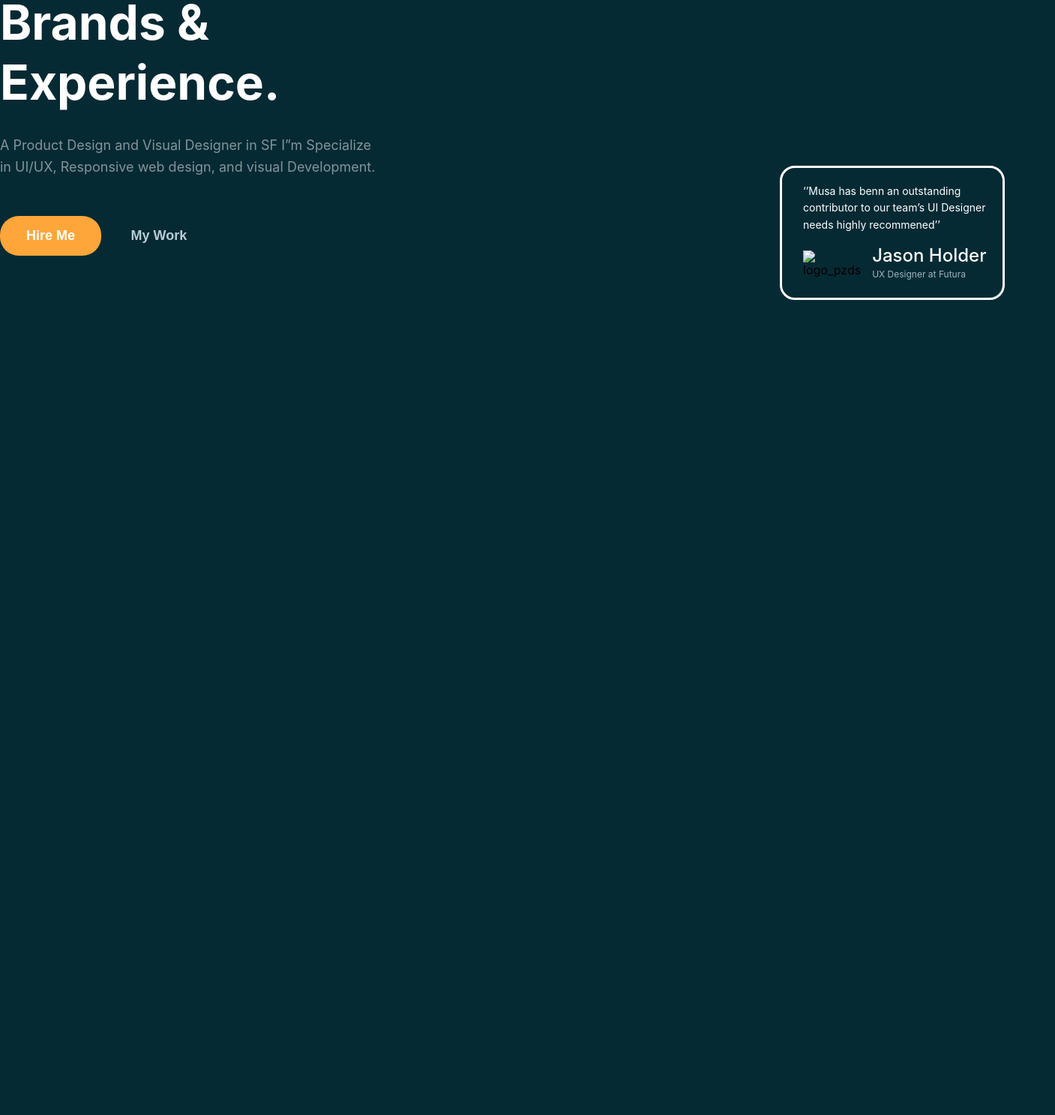
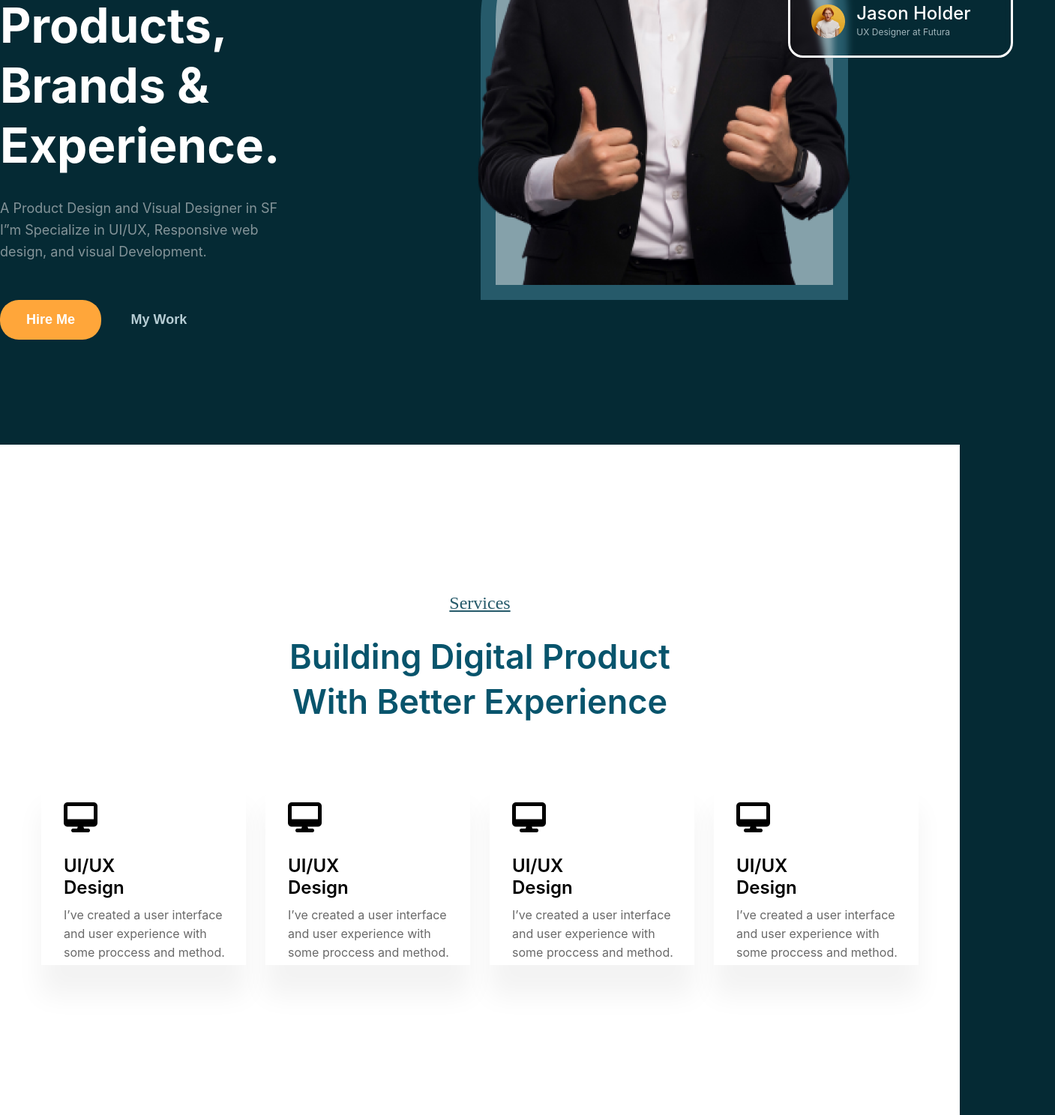
Before and after one commit to LapTopGaming00/Portfolio-Team, a plain HTML site: page index.html in a window 1280 px wide. Shown: the part 534-2021 px from the top of the page at 75% size, 1407 px wide, since content can reach past the window. Before the commit the page ends 934 px from the top, so only its background shows below. Drawn offline with Linux system fonts and the light colour scheme.

Commit message:
nav header 1-section

```diff
--- a/index.html
+++ b/index.html
@@ -5,6 +5,7 @@
     <meta name="viewport" content="width=device-width, initial-scale=1.0">
     <title>Document</title>
     <link rel="stylesheet" href="style.css">
+    <link rel="stylesheet" href="https://cdnjs.cloudflare.com/ajax/libs/font-awesome/6.6.0/css/all.min.css" integrity="sha512-Kc323vGBEqzTmouAECnVceyQqyqdsSiqLQISBL29aUW4U/M7pSPA/gEUZQqv1cwx4OnYxTxve5UMg5GT6L4JJg==" crossorigin="anonymous" referrerpolicy="no-referrer" />
 </head>
 <body>
 
@@ -36,12 +37,12 @@
     </div>
 </nav>
 
-    <header>
+<header style="padding-bottom: 140px;">
         <div class="container">
             <div class="header_content">
 
             <div class="header_left">
-                <img class="h_img" src="Group 26.png" alt="">
+                <img class="h_img" src="img/Group 26.png" alt="">
                 <h2>Building Digital
                     Products, Brands
                     & Experience.</h2>
@@ -52,7 +53,7 @@
             </div>
 
             <div class="header_right">
-                <img src="image.png" alt="">
+                <img src="img/image.png" alt="">
 
                 <div class="h_mini">
                     <p>‘’Musa has benn an outstanding
@@ -60,7 +61,7 @@
                         needs highly recommened’’</p>
 
                         <div class="h_mini_profile">
-                            <img src="Ellipse 1.png" alt="logo_pzds">
+                            <img src="img/Ellipse 1.png" alt="logo_pzds">
 
                             <div class="h_mini_info">
                                 <h2 id="h_mini">Jason Holder</h2>
@@ -71,8 +72,68 @@
             </div>
         </div>
         </div>
-    </header>
+</header>
 
+<main>
+    <section class="service">
+        <div class="container">
+            <div class="service_content">
+                <p class="service_p">Services</p>
+                <h2 class="service_h">Building Digital Product
+                    With Better Experience</h2>
+            </div>
+
+<div class="service_cards">
+
+            <div class="service_card">
+                <i class="fa-solid fa-desktop"></i>
+                <h4>UI/UX Design</h4>
+                <p>
+                    I’ve created a user interface
+                    and user experience with
+                    some proccess and method.
+                </p>
+            </div>
+
+
+            <div class="service_card">
+                <i class="fa-solid fa-desktop"></i>
+                <h4>UI/UX Design</h4>
+                <p>
+                    I’ve created a user interface
+                    and user experience with
+                    some proccess and method.
+                </p>
+            </div>
+
+
+            <div class="service_card">
+                <i class="fa-solid fa-desktop"></i>
+                <h4>UI/UX Design</h4>
+                <p>
+                    I’ve created a user interface
+                    and user experience with
+                    some proccess and method.
+                </p>
+            </div>
+
+            <div class="service_card">
+                <i class="fa-solid fa-desktop"></i>
+                <h4>UI/UX Design</h4>
+                <p>
+                    I’ve created a user interface
+                    and user experience with
+                    some proccess and method.
+                </p>
+            </div>
+        </div>
+
+
+        </div>
+        </div>
+    </section>
+
+</main>
 
 </body>
 </html>
--- a/style.css
+++ b/style.css
@@ -3,6 +3,12 @@
     padding: 0;
     box-sizing: border-box;
 }
+
+@import url(https://fonts.googleapis.com/css2?family=Schoolbell&display=swap);
+
+/* body {
+  font-family: 'Schoolbell', handwriting;
+} */
 
 @import url(https://fonts.googleapis.com/css2?family=Inter:wght@100;200;300;400;500;600;800;900&display=swap);
 
@@ -169,3 +175,84 @@ margin-top: 30px;
     font-weight: 500;
     color: #FFFFFF;
 }
+
+.service {
+background: #FFFFFF;
+padding-top: 200px;
+}
+
+.service_p {
+  color: #265A6A;
+  font-family: 'Schoolbell', handwriting;
+font-size: 24px;
+line-height: 22.4px;
+text-align: center;
+text-decoration: underline;
+margin-bottom: 30px;
+}
+
+.service_h {
+    margin: 0 auto;
+    width: 600px;
+    font-family: 'Inter', sans-serif;
+font-size: 45px;
+font-weight: 600;
+line-height: 60px;
+color: #08546C;
+text-align: center;
+padding-bottom: 70px;
+}
+
+
+.service_card{
+    transition: 1s;
+    box-shadow: 0px 41.78px 33.42px 0px #0000000D;
+cursor: pointer;
+width: 273px;
+height: 251px;
+padding: 34px 30px;
+
+i{
+    margin-bottom: 30px;
+    font-size: 40px;
+    transition: 1s;
+}
+
+h4{
+    width: 155px;
+    font-weight: 600;
+    font-size: 24px;
+    margin-bottom: 10px;
+}
+
+p{
+    width: 215px;
+    line-height: 25px;
+    color: #696969;
+}
+
+}
+
+.service_cards{
+    display: flex;
+    align-items: center;
+    justify-content: center;
+    gap: 26px;
+    padding-bottom: 200px;
+}
+
+.service_card:hover{
+    background: #08546C;
+
+    h4{
+        color: white;
+    }
+
+    i{
+        background: #FFA800;
+        color: white;
+        font-size: 40px;
+        padding: 10px;
+        border-radius: 20px;
+    }
+}
```
Also changed, not shown: img/photo_2024-09-18_18-00-36 (2).jpg (added), img/photo_2024-09-18_18-00-36.jpg (added), img/photo_2024-09-18_18-01-42.jpg (added).
